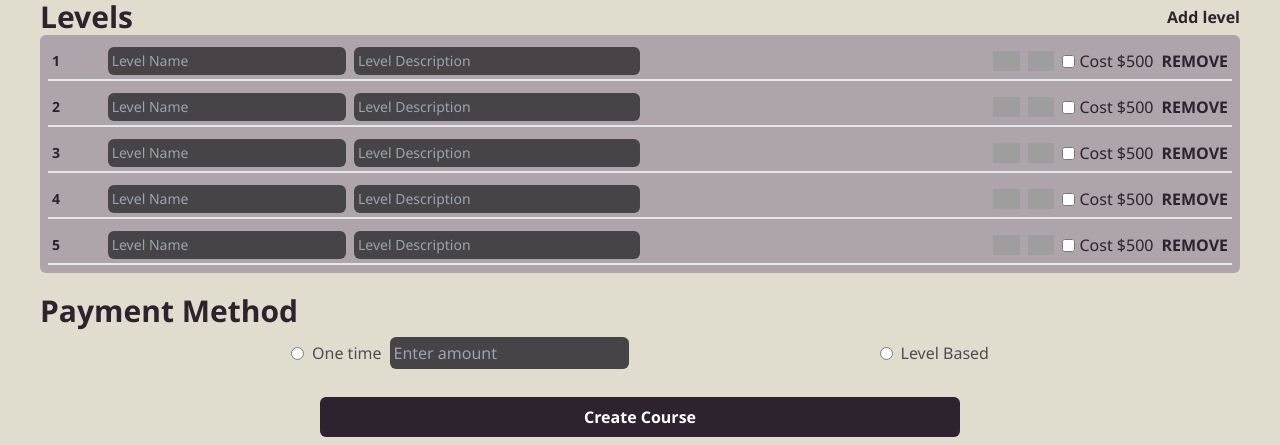
After one commit to PalOntEr/Focus, a PHP site: template views/createCourse.view.php in a window 1280 px wide. The commit adds this page. Shown: the part 395-840 px from the top of the page. Run offline with PHP 8.4, Linux system fonts and the light colour scheme; the template is opened without the code that fills it, so the values that code supplies are empty; grey boxes are pictures that could not be loaded.

Commit message:
Add createCourse controller and view

```diff
--- /dev/null
+++ b/controllers/createCourse.php
@@ -0,0 +1,3 @@
+<?php
+    require 'views/createCourse.view.php';
+?>
--- /dev/null
+++ b/views/components/createLevelPreview.php
@@ -0,0 +1,32 @@
+<div class="flex items-center justify-between border-b-2 p-1">
+    <div class="flex w-1/2 items-center space-x-2 text-sm">
+        <div class="w-1/12 font-bold">
+            <?= $levelNum ?>
+        </div>
+        <div class="w-5/12">
+            <input class="w-full rounded-md p-1 bg-comp-2 text-comp-1" placeholder="Level Name" type="text">
+        </div>
+        <div class="w-1/2">
+            <input class="w-full rounded-md p-1 bg-comp-2 text-comp-1" placeholder="Level Description" type="text">
+        </div>
+    </div>
+    <div class="flex items-center justify-end space-x-2 w-1/2">
+        <a href="#" download>
+            <img class="h-5" src="https://cdn-icons-png.flaticon.com/512/12334/12334190.png" alt="">
+        </a>
+        <a href="#" download>
+            <img class="h-5" src="https://cdn-icons-png.flaticon.com/512/84/84539.png" alt="">
+        </a>
+        <div>
+            <label class="flex items-center space-x-1">
+                <input type="checkbox" class="">
+                <span>Cost $500</span>
+            </label>
+        </div>
+        <div>
+            <label class="flex items-center space-x-1">
+                <a class="text-secondary font-bold" href="#">REMOVE</a>
+            </label>
+        </div>
+    </div>
+</div>
--- a/views/components/resource.php
+++ b/views/components/resource.php
@@ -1,4 +1,3 @@
-
 <div class="flex items-center justify-between border-b-2 p-1">
     <div class="flex items-center space-x-2">
         <img class="h-8" src="https://cdn-icons-png.flaticon.com/512/80/80942.png" alt="">
--- /dev/null
+++ b/views/createCourse.view.php
@@ -0,0 +1,75 @@
+<?php
+    require 'views/components/header.php';
+    require 'views/components/navbar.php';
+?>
+<div class="container mx-auto space-y-5">
+    <div class="text-center">
+        <h2 class="text-color text-4xl font-bold">Create</h2>
+        <h1 class="text-secondary text-5xl font-bold">Course</h1>
+    </div>
+    <div class="flex flex-col sm:flex-row mx-10 items-center sm:items-stretch space-y-4 sm:space-y-0 sm:space-x-4 text-color font-semibold">
+        <div class="w-5/6 sm:w-1/2 space-y-2">
+            <div>
+                <div>
+                    Title
+                </div>
+                <input class="rounded-md p-1 bg-comp-2 text-comp-1" type="text">
+            </div>
+            <div>
+                <div>
+                    Description
+                </div>
+                <textarea class="w-full rounded-md p-1 bg-comp-2 text-comp-1 max-h-36"></textarea>
+            </div>
+            <div class="flex items-center justify-between">
+                <div>
+                    Category
+                </div>
+                <select class="w-full ml-4 rounded-md p-1 bg-comp-2 text-comp-1">
+                    <option value="math">Math</option>
+                    <option value="science">Science</option>
+                    <option value="history">History</option>
+                    <option value="literature">Literature</option>
+                </select>
+            </div>
+        </div>
+        <label for="Photo" class="flex w-5/6 sm:w-1/2 rounded-md bg-comp-2 text-comp-1 items-center justify-center">
+            <div class="flex flex-col items-center justify-center p-2">
+                <img class="h-20" src="https://cdn-icons-png.flaticon.com/512/864/864721.png" alt="">
+                <p>Upload course photo</p>
+            </div>
+            <input id="Photo" type="file" class="hidden" />
+        </label>
+    </div>
+    <div class="mx-10 overflow-y-scroll">
+        <div class="flex justify-between items-center text-secondary">
+            <h3 class="text-3xl font-bold">Levels</h3>
+            <a class="text-secondary" href="#">Add level</a>
+        </div>
+        <div class="bg-comp-1 text-secondary space-y-2 rounded-md p-2">
+            <?php
+                for( $i = 1; $i <= 5; $i++ ) {
+                    $levelNum = $i;
+                    require 'views/components/createLevelPreview.php';
+                }
+            ?>
+        </div>
+    </div>
+    <div class="w-full">
+        <h3 class="mx-10 text-3xl font-bold text-secondary mb-2">Payment Method</h3>
+        <div class="flex justify-evenly mx-10 text-color">
+            <label class="flex items-center">
+                <input type="radio" name="payment_method" value="one_time" class="mr-2">
+                One time
+                <input type="text" name="one_time_amount" placeholder="Enter amount" class="ml-2 p-1 rounded-md bg-comp-2 text-comp-1">
+            </label>
+            <label class="flex items-center">
+                <input type="radio" name="payment_method" value="level_based" class="mr-2">
+                Level Based
+            </label>
+        </div>
+    </div>
+    <div class="flex w-full justify-center">
+        <button class="w-1/2 m-2 bg-secondary text-primary font-bold py-2 rounded-md">Create Course</button>
+    </div>
+</div>
```
Also changed, not shown: router.php (+7 -0 lines).
